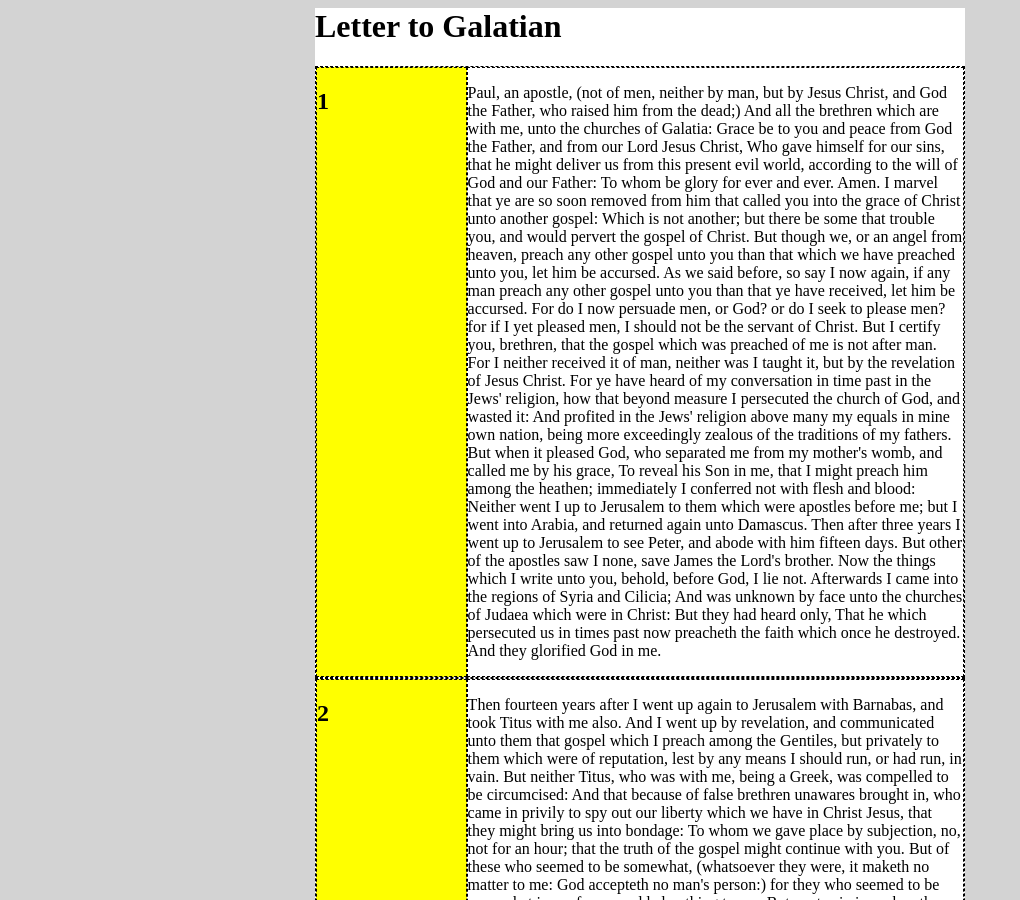
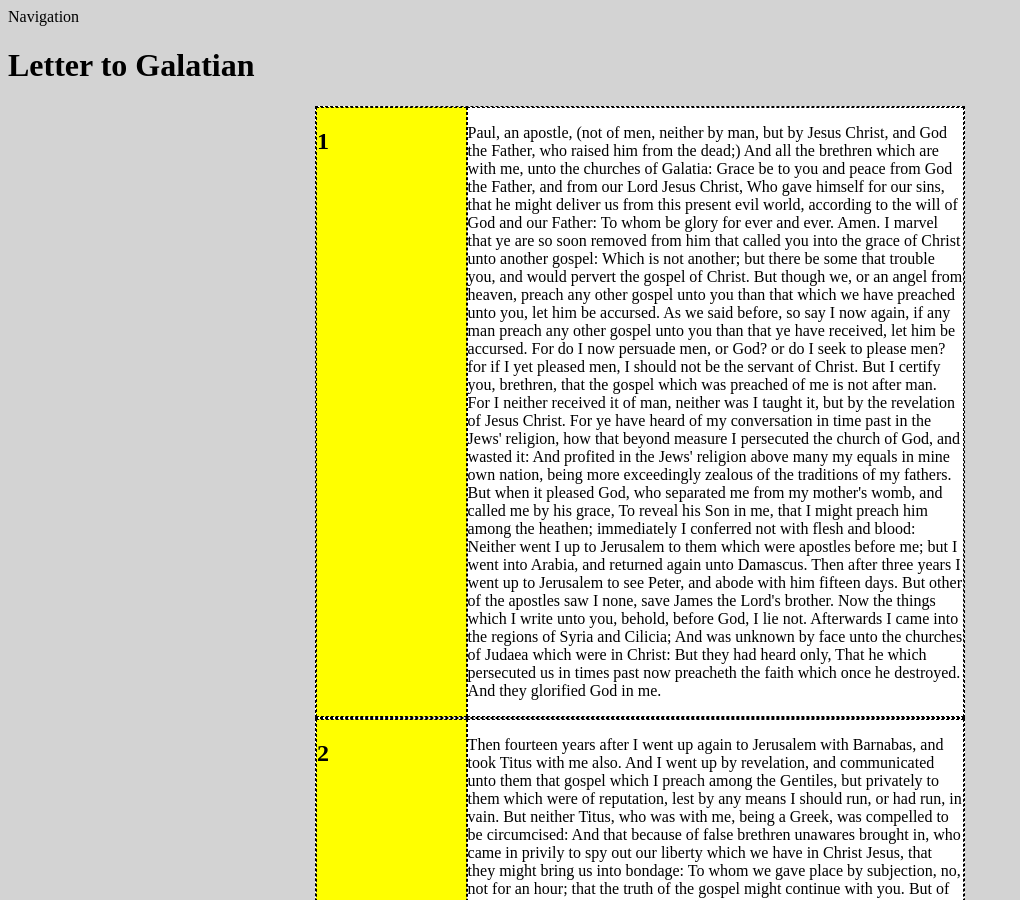
Before and after one commit to dreanod/dreanod.github.io, a Jekyll site: the page built from galatian2.html, in a window 1280 px wide and 900 px high. Shown: the whole window, without its empty margins (0-1020 px from the left). Built offline with Jekyll 4.4.1, drawn with Linux system fonts in a browser that asks for light colours.

Commit message:
Update galatian2.html

```diff
--- a/galatian2.html
+++ b/galatian2.html
@@ -196,18 +196,16 @@
   </style>
 
 
-
-
-
-
-
-
 </head>
 <body>
+
+  <nav>Navigation</nav>
+
+  <header>
+    <h1>Letter to Galatian</h1>
+  </header>
+
   <main>
-
-    <h1>Letter to Galatian</h1>
-
     {% for chapter in page.text %}
     <div class='row'>
       <div class='leftcolumn'>
@@ -222,7 +220,11 @@
       </div>
     </div>
     {% endfor %}
+  </main>
 
-  <main>
+  <footer>
+    <em>The footer</em>
+  </footer>
+
 </body>
 </html>
```
